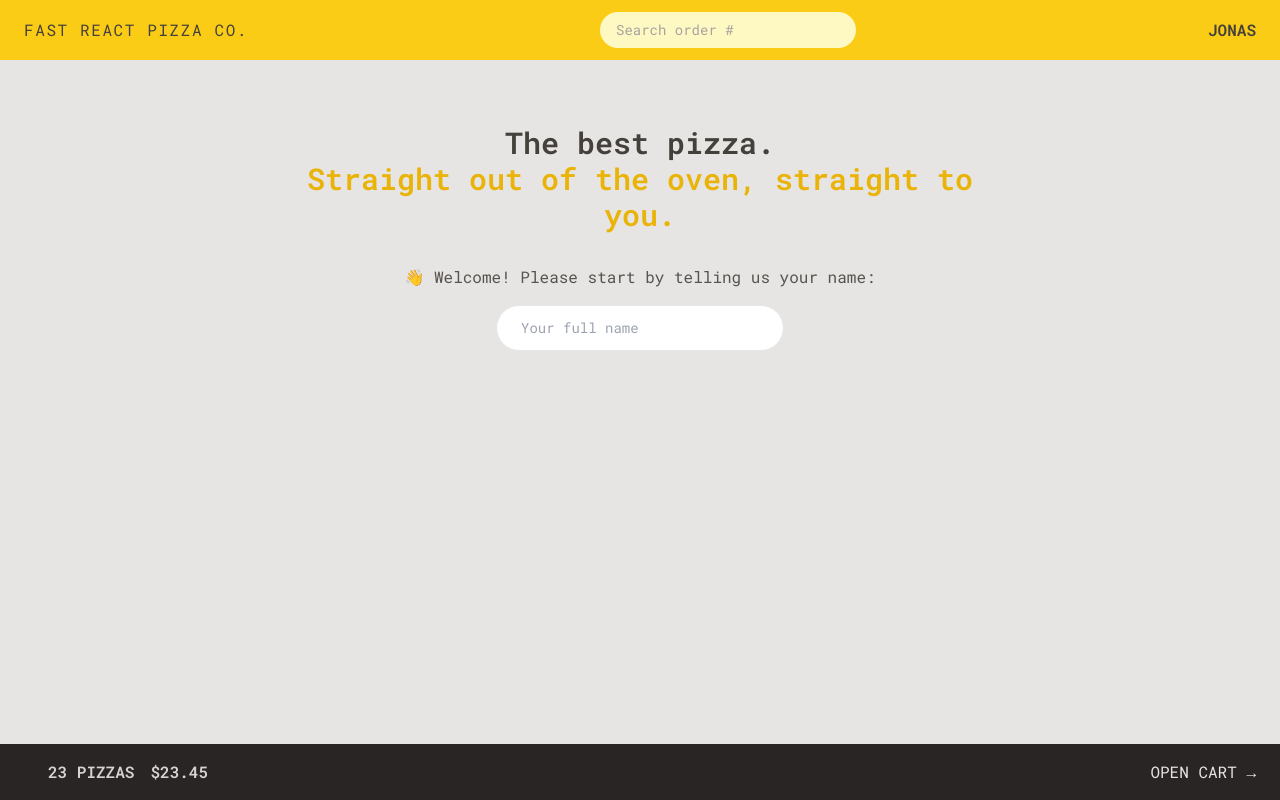
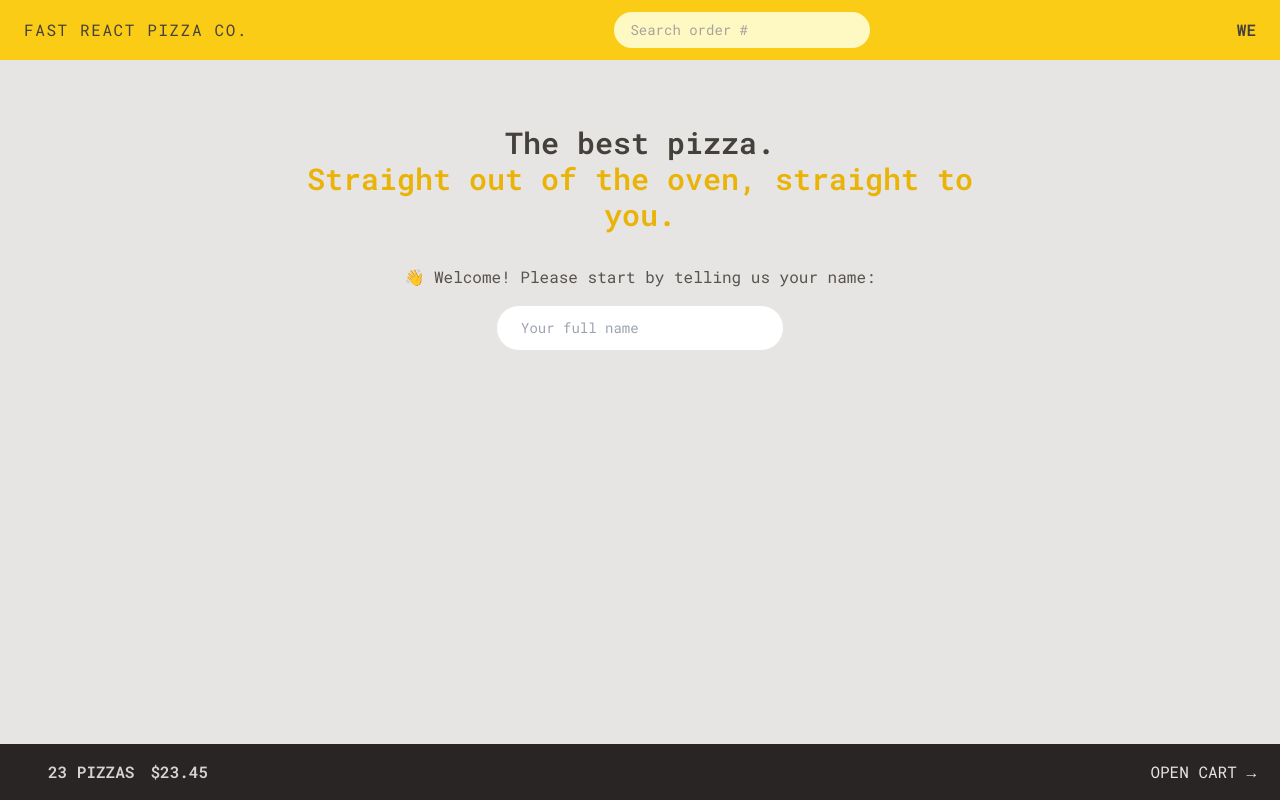
Before and after one commit to aleksandromilenkov/FastReactPizza, a React (Vite) app: page / in a window 1280 px wide. Built offline with nearby package versions, Linux system fonts and the light colour scheme.

Commit message:
installing and setting redux toolkit store with user slice

```diff
--- a/package.json
+++ b/package.json
@@ -10,8 +10,10 @@
     "preview": "vite preview"
   },
   "dependencies": {
+    "@reduxjs/toolkit": "^2.2.4",
     "react": "^18.2.0",
     "react-dom": "^18.2.0",
+    "react-redux": "^9.1.2",
     "react-router-dom": "^6.23.0"
   },
   "devDependencies": {
--- a/src/features/user/Username.jsx
+++ b/src/features/user/Username.jsx
@@ -1,7 +1,13 @@
 import React from "react";
+import { useSelector } from "react-redux";
 
 const Username = () => {
-  return <div className="font-sm hidden font-semibold md:block">Jonas</div>;
+  const userStore = useSelector((store) => store.user);
+  return (
+    <div className="font-sm hidden font-semibold md:block">
+      {userStore.username || ""}
+    </div>
+  );
 };
 
 export default Username;
--- a/src/features/user/userSlice.js
+++ b/src/features/user/userSlice.js
@@ -1,3 +1,4 @@
+/*
 function getPosition() {
   return new Promise(function (resolve, reject) {
     navigator.geolocation.getCurrentPosition(resolve, reject);
@@ -19,3 +20,23 @@
   // 3) Then we return an object with the data that we are interested in
   return { position, address };
 }
+*/
+
+import { createSlice } from "@reduxjs/toolkit";
+
+const initialState = {
+  username: "WE",
+};
+
+const userSlice = createSlice({
+  name: "user",
+  initialState: initialState,
+  reducers: {
+    updateName(state, action) {
+      state.username = action.payload;
+    },
+  },
+});
+
+export default userSlice.reducer;
+export const { updateName } = userSlice.actions;
--- a/src/main.jsx
+++ b/src/main.jsx
@@ -2,9 +2,13 @@
 import ReactDOM from "react-dom/client";
 import App from "./App.jsx";
 import "./index.css";
+import store from "./store.js";
+import { Provider } from "react-redux";
 
 ReactDOM.createRoot(document.getElementById("root")).render(
   <React.StrictMode>
-    <App />
-  </React.StrictMode>
+    <Provider store={store}>
+      <App />
+    </Provider>
+  </React.StrictMode>,
 );
--- /dev/null
+++ b/src/store.js
@@ -0,0 +1,10 @@
+import { configureStore } from "@reduxjs/toolkit";
+import userReducer from "./features/user/userSlice";
+
+const store = configureStore({
+  reducer: {
+    user: userReducer,
+  },
+});
+
+export default store;
```
Also changed, not shown: 1 other file (tests, documents, lock files or other folders).
